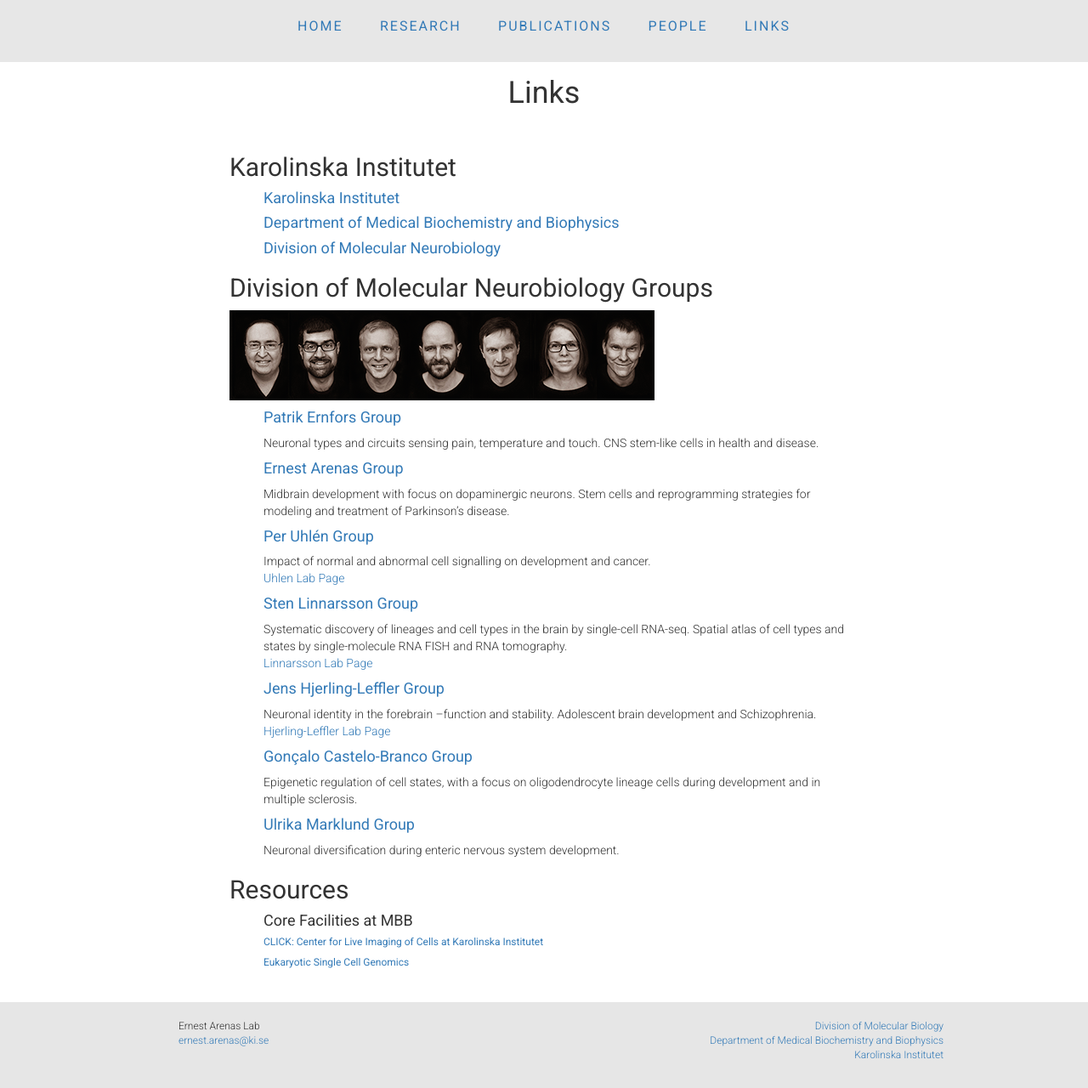
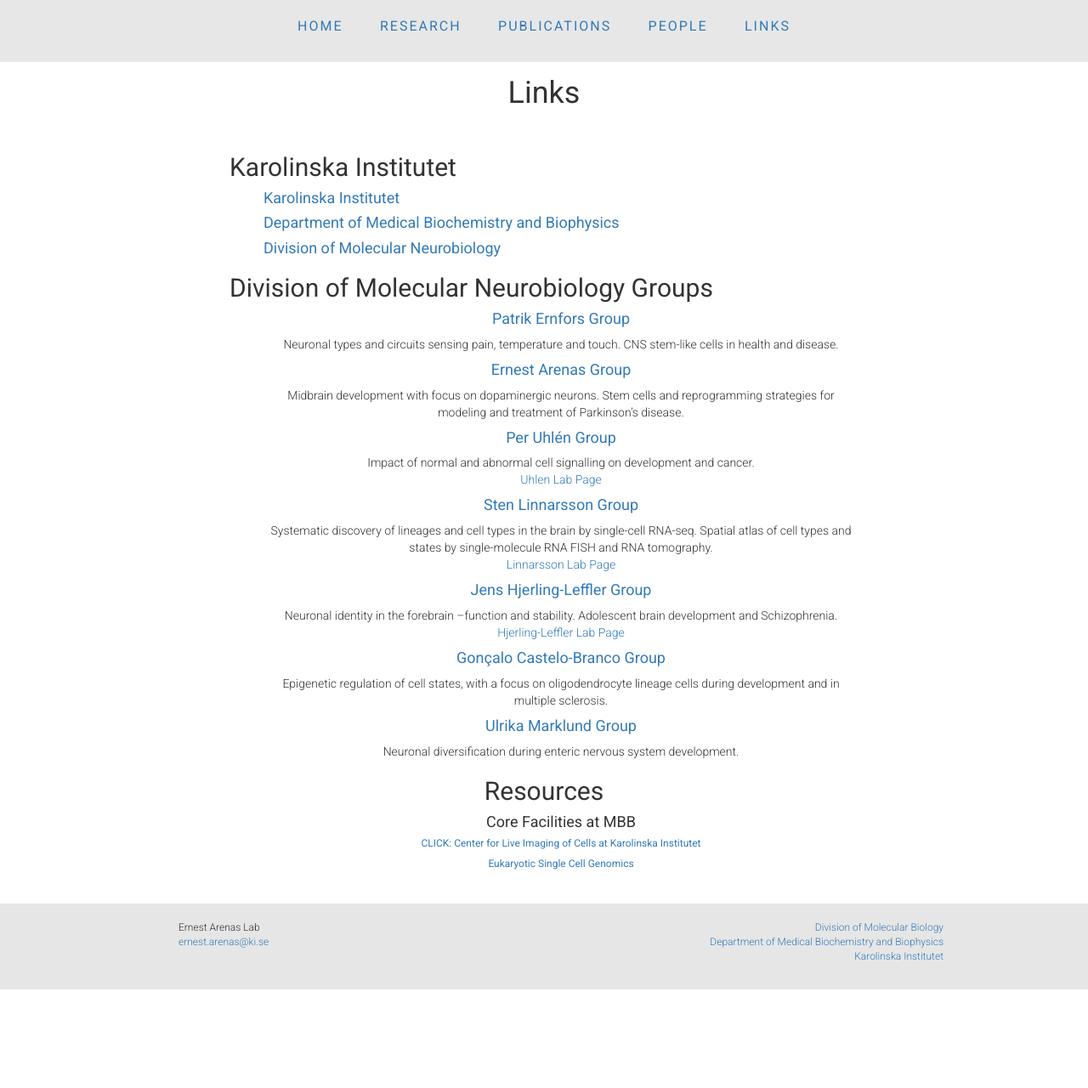
Before and after one commit to ArenasLab/arenaslab.github.io, a Jekyll site: the page links/index.html, which Jekyll copies as it is, in a window 1280 px wide and 1280 px high. Shown: the whole window at 85% size. Built offline with Jekyll 4.4.1, drawn with Linux system fonts in a browser that asks for light colours.

Commit message:
Update index.html

```diff
--- a/links/index.html
+++ b/links/index.html
@@ -51,7 +51,7 @@
             </ul>
 
           <h2>Division of Molecular Neurobiology Groups</h2>
-	    <img src="/img/molneuro.png"; align="middle";>
+	    <img2 src="/img/molneuro.png"; align="middle";>
             <ul class="posts">
               <h4><a href="http://ki.se/en/mbb/patrik-ernfors-group" target="_blank">Patrik Ernfors Group</a></h4>
                 <p>Neuronal types and circuits sensing pain, temperature and touch. CNS stem-like cells in health and disease.</p>
```
